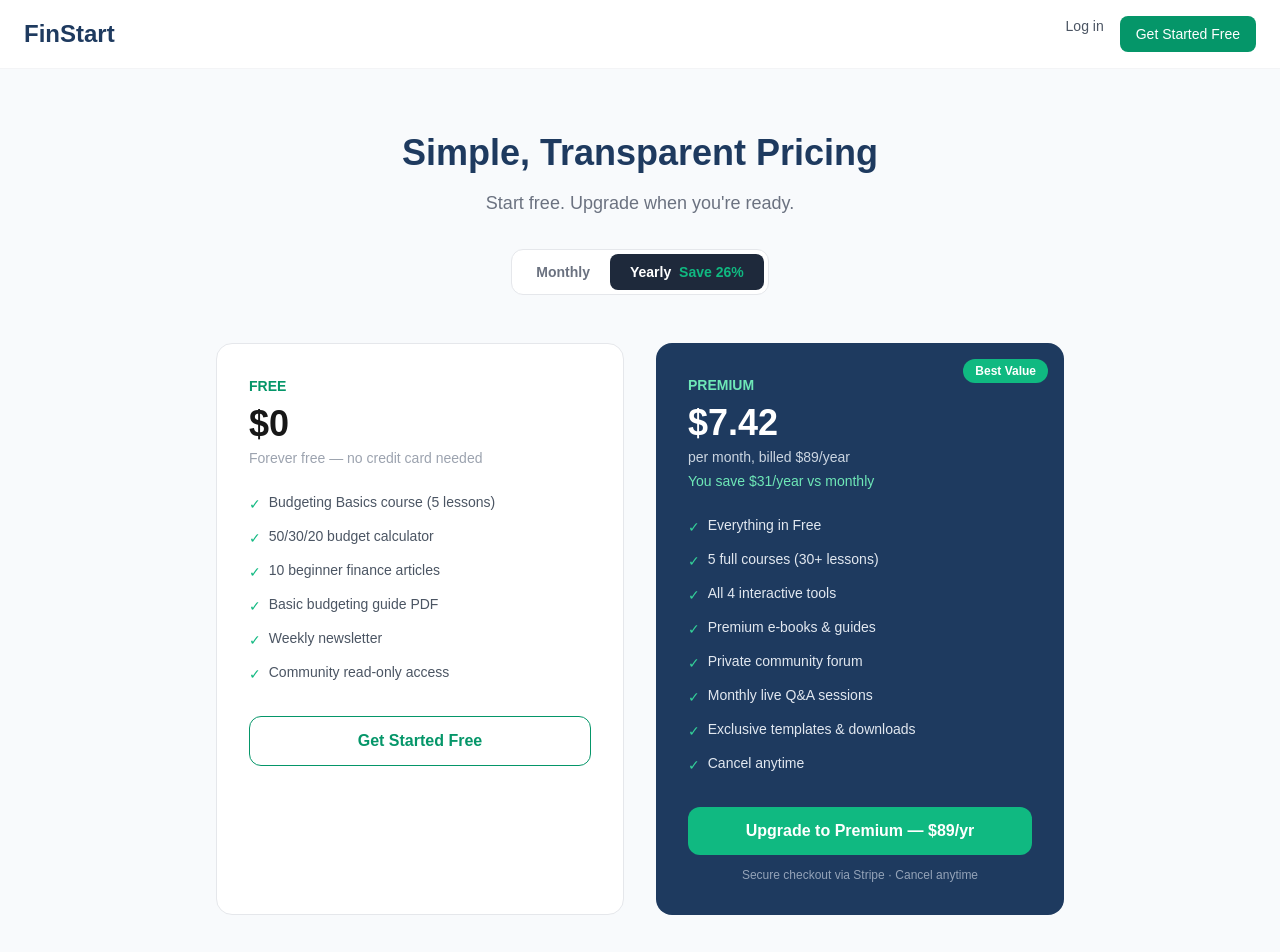
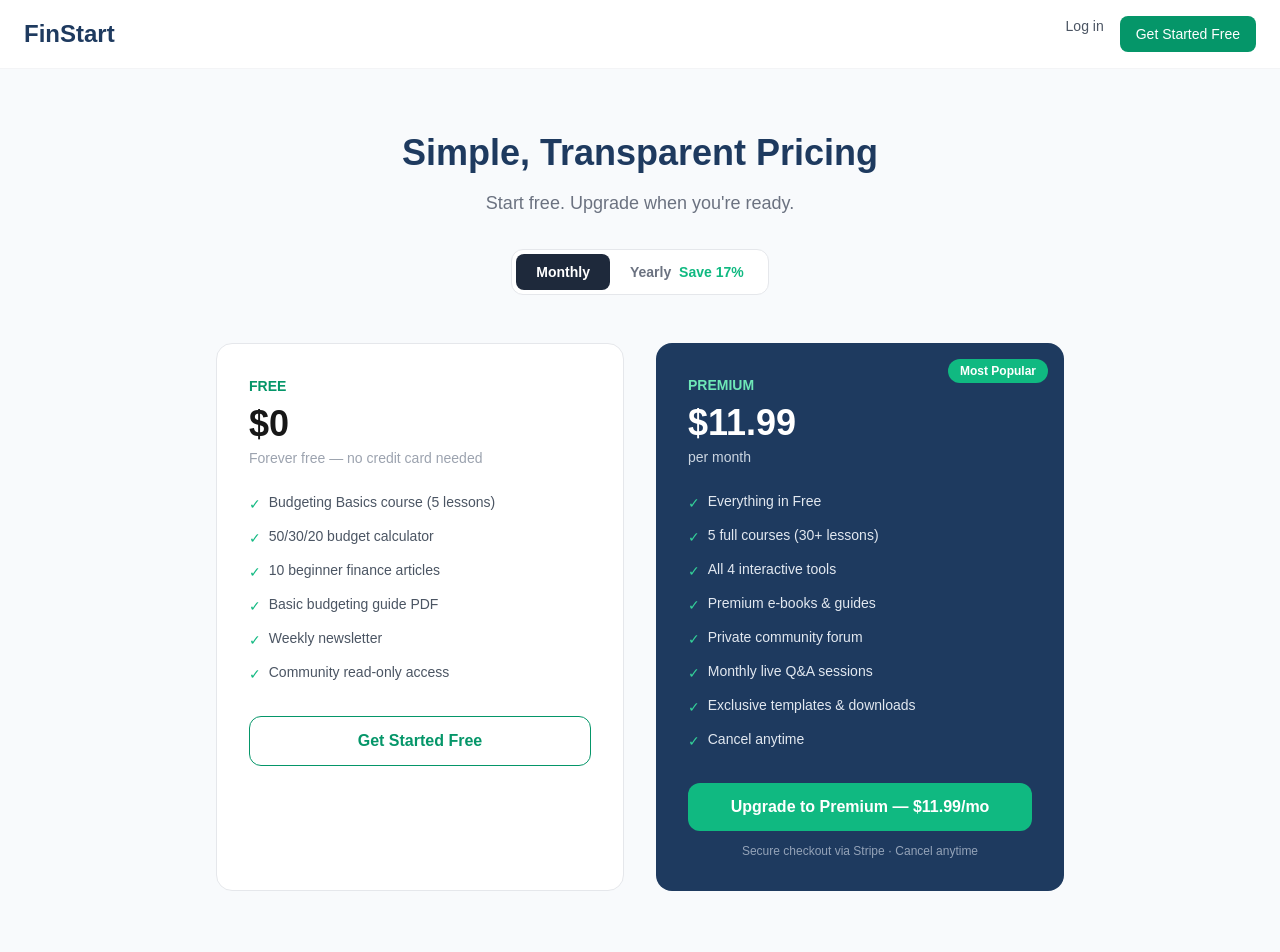
Before and after one commit to willS5005/Investing, a Next.js app: page /pricing in a window 1280 px wide. Shown: the top 952 px of the page. Built offline with nearby package versions, Linux system fonts and the light colour scheme; no server answers.

Commit message:
Update pricing: monthly .99, yearly .99/mo

```diff
--- a/app/pricing/page.tsx
+++ b/app/pricing/page.tsx
@@ -8,7 +8,7 @@
 
 export default function PricingPage() {
   const router = useRouter();
-  const [billing, setBilling] = useState<"monthly" | "yearly">("yearly");
+  const [billing, setBilling] = useState<"monthly" | "yearly">("monthly");
   const [loading, setLoading] = useState(false);
 
   const handleCheckout = async () => {
@@ -63,7 +63,7 @@
               onClick={() => setBilling("yearly")}
               className={`px-5 py-2 rounded-lg text-sm font-semibold transition ${billing === "yearly" ? "bg-slate-800 text-white" : "text-gray-500 hover:text-gray-700"}`}
             >
-              Yearly <span className="text-emerald-500 ml-1">Save 26%</span>
+              Yearly <span className="text-emerald-500 ml-1">Save 17%</span>
             </button>
           </div>
         </div>
@@ -100,13 +100,13 @@
             </div>
             <div className="text-emerald-300 font-bold text-sm uppercase mb-2">Premium</div>
             <div className="text-4xl font-extrabold mb-1">
-              {billing === "monthly" ? "$9.99" : "$7.42"}
+              {billing === "monthly" ? "$11.99" : "$9.99"}
             </div>
             <div className="text-slate-300 text-sm mb-1">
-              {billing === "monthly" ? "per month" : "per month, billed $89/year"}
+              {billing === "monthly" ? "per month" : "per month, billed $119.88/year"}
             </div>
             {billing === "yearly" && (
-              <div className="text-emerald-300 text-sm mb-6">You save $31/year vs monthly</div>
+              <div className="text-emerald-300 text-sm mb-6">You save $24/year vs monthly</div>
             )}
             {billing === "monthly" && <div className="mb-6" />}
             <ul className="space-y-3 text-slate-200 mb-8">
@@ -130,7 +130,7 @@
               disabled={loading}
               className="w-full bg-emerald-500 text-white py-3 rounded-xl hover:bg-emerald-400 transition font-semibold disabled:opacity-60"
             >
-              {loading ? "Loading..." : `Upgrade to Premium — ${billing === "monthly" ? "$9.99/mo" : "$89/yr"}`}
+              {loading ? "Loading..." : `Upgrade to Premium — ${billing === "monthly" ? "$11.99/mo" : "$119.88/yr"}`}
             </button>
             <p className="text-xs text-slate-400 text-center mt-3">Secure checkout via Stripe · Cancel anytime</p>
           </div>
```
